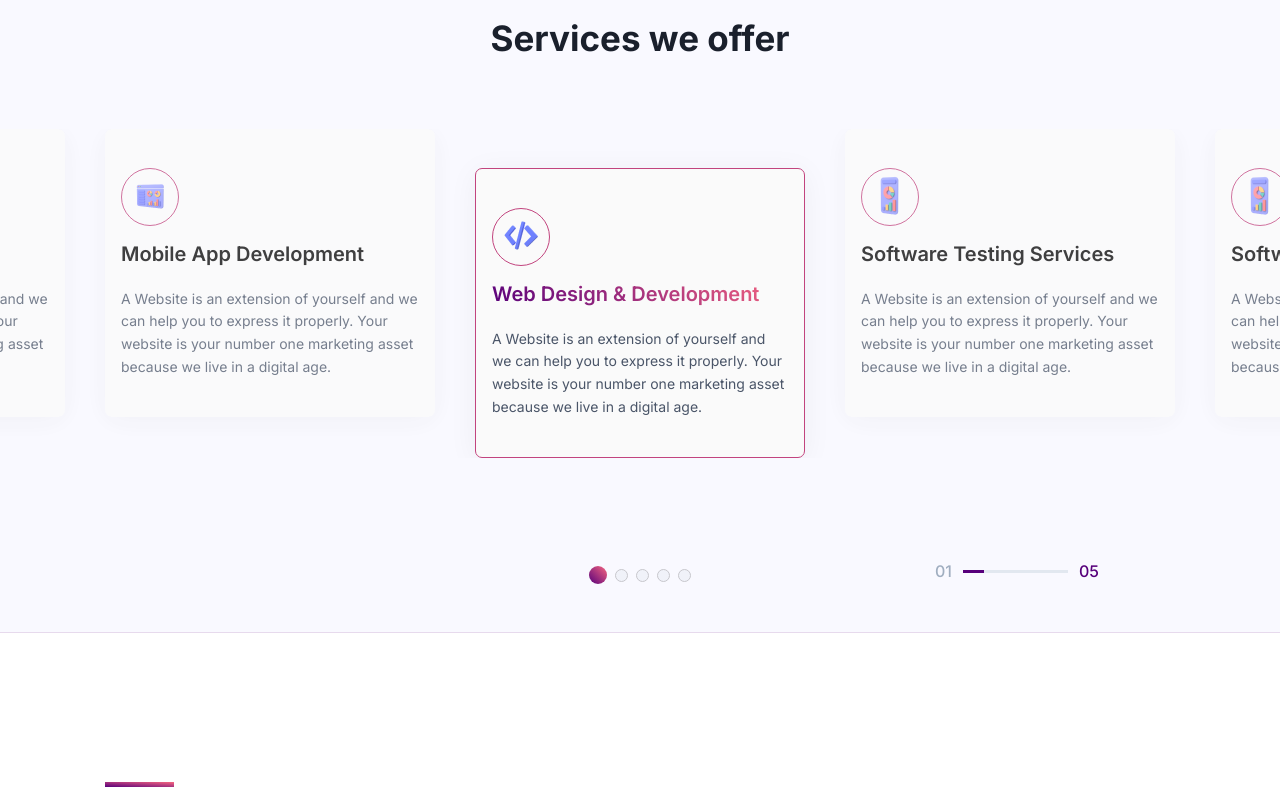
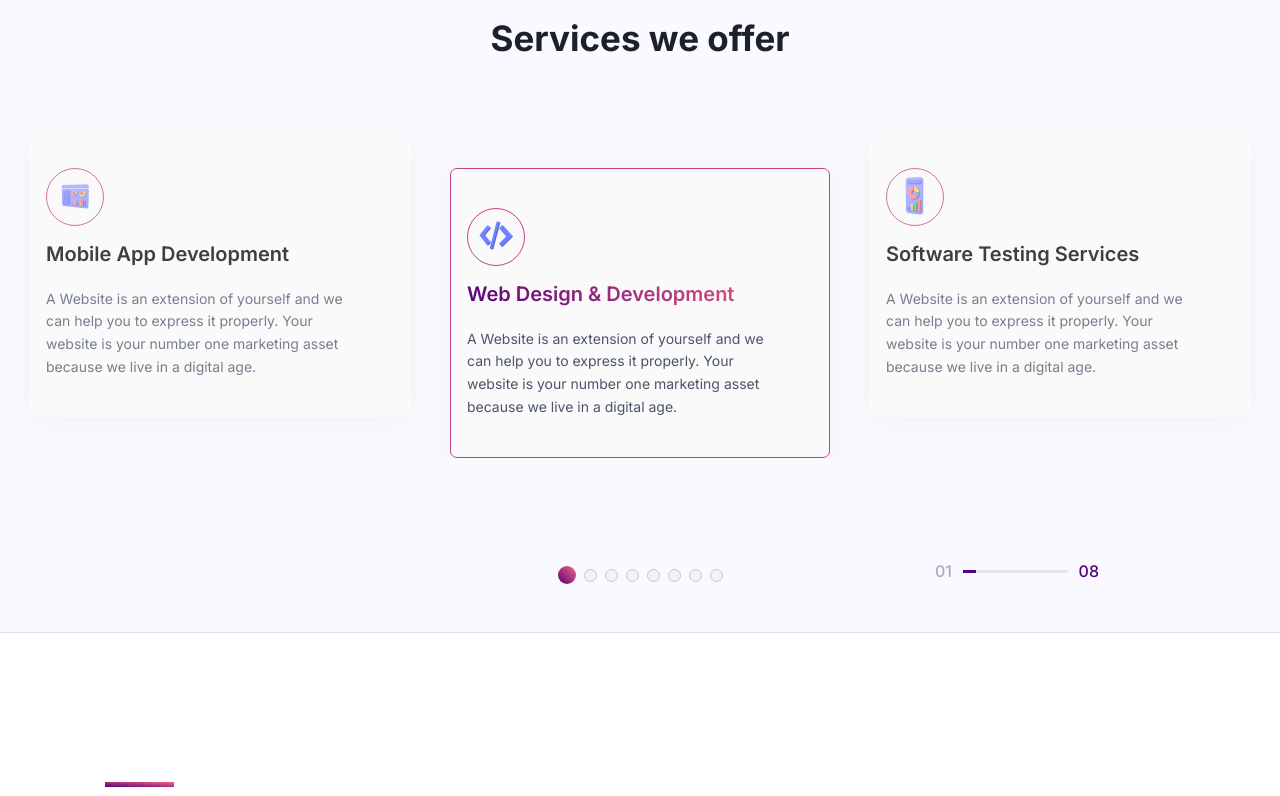
Before and after one commit to ShaikhMuhammad891/design-react, a React (Vite) app: page / in a window 1280 px wide. Shown: the part 860-1656 px from the top of the page. Built offline with nearby package versions, Linux system fonts and the light colour scheme.

Commit message:
design is done

```diff
--- a/src/common/Header.jsx
+++ b/src/common/Header.jsx
@@ -10,7 +10,7 @@ const Header = () => {
   return (
     <>
       <header
-        className={`header sm:px-[25px] px-2 bg-[#FFFFFF]  md:flex justify-between items-center ${
+        className={`header sm:px-[25px] px-2 bg-[#FFFFFF]  md:flex justify-between items-center max-w-[1440px] mx-auto ${
           !showNav ? "flex" : ""
         }`}
       >
--- a/src/components/Button.jsx
+++ b/src/components/Button.jsx
@@ -1,10 +1,18 @@
-import React from "react";
+import React, { useRef } from "react";
 import "./buttons.css";
 const Button = () => {
+  const ref = useRef("");
+  const madeChanges = () => {
+    ref.current.style.color = "white";
+  };
   return (
     <>
       <div>
-        <button className="btn lg:py-[14px] lg:px-[25px] lg:text-[14px] md:py-[10px] md:px-[20px] sm:px-[15px] sm:py-[7px] md:text-[12px] sm:text-[10px] sm:mt-[12px] md:mt-0 md:font-[600] sm:font-[500] text-[#FAFAFA] rounded-[5px] leading-[14px] text-[10px] px-2 py-1">
+        <button
+          onClick={madeChanges}
+          ref={ref}
+          className="btn lg:py-[14px] lg:px-[25px] lg:text-[14px] md:py-[10px] md:px-[20px] sm:px-[15px] sm:py-[7px] md:text-[12px] sm:text-[10px] sm:mt-[12px] md:mt-0 md:font-[600] sm:font-[500] text-[#FAFAFA] rounded-[5px] leading-[14px] text-[10px] px-2 py-1"
+        >
           Contact Us
         </button>
       </div>
--- a/src/main/Alcaline.jsx
+++ b/src/main/Alcaline.jsx
@@ -5,7 +5,7 @@ import "./Services.css";
 const Alcline = () => {
   return (
     <>
-      <div className=" mt-[90px] border-t border-[#E7DAED]">
+      <div className=" mt-[90px] border-t border-[#E7DAED] max-w-[1440px] mx-auto">
         <div className=" md:mt-[93px] sm:mt-[60px] mt-[40px]">
           <div className=" flex justify-center">
             <Line />
@@ -42,7 +42,7 @@ const Alcline = () => {
           })}
         </div>
 
-        <div className=" xl:max-w-[1230px] xl:ml-[170px] mt-[15px] lg:max-w-[1000px] mb:hidden xl:block">
+        <div className=" xl:max-w-[1230px] xl:ml-[170px] mt-[15px] lg:max-w-[1000px] mb:hidden xl:block mx-auto">
           <img src="/images/trophy.png" alt="" />
         </div>
 
--- a/src/main/Approach.jsx
+++ b/src/main/Approach.jsx
@@ -4,7 +4,7 @@ import { Line } from "../assets/Logos";
 const Approach = () => {
   return (
     <>
-      <div className="container mx-auto bg-[#F7F7FA] border-y border-[#E7DAED] mt-[100px]">
+      <div className=" bg-[#F7F7FA] border-y border-[#E7DAED] mt-[100px]">
         <div className=" ">
           <div className=" flex justify-center md:mt-[71px] sm:mt-[60px] mt-[40px]">
             <Line />
--- a/src/main/Footer.jsx
+++ b/src/main/Footer.jsx
@@ -3,8 +3,8 @@ import React from "react";
 const Footer = () => {
   return (
     <>
-      <div className=" md:mt-[133px] dm:mt-[100px] mt-[80px]">
-        <div className=" max-w-[1230px] mx-auto md:flex grid grid-cols-2 relative pb-[81px] border-b border-[#CBD5E0] px-2 ">
+      <div className=" md:mt-[133px] dm:mt-[100px] mt-[80px] border-b border-[#CBD5E0]">
+        <div className=" max-w-[1230px] mx-auto md:flex grid grid-cols-2 relative pb-[81px]  px-2 ">
           <div className=" max-w-[372px]">
             <div>
               <img src="/images/main-logo.png" alt="" />
@@ -68,10 +68,10 @@ const Footer = () => {
             })}
           </div>
         </div>
+      </div>
         <p className=" text-center text-[14px] leading-[10px] font-inter font-[400] text-[#4A5568] mt-[35px] pb-[42px] tracking-tighter">
           © 2023 Copyright by Agency Solutions. All rights reserved.
         </p>
-      </div>
     </>
   );
 };
--- a/src/main/GreatSoftwares.jsx
+++ b/src/main/GreatSoftwares.jsx
@@ -15,7 +15,7 @@ import { Description } from "@mui/icons-material";
 const GreatSoftwares = () => {
   return (
     <>
-      <div className="container lg:mt-[80px] md:mt-[60px] sm:mt-[40px] mt-[40px] max-w-[1440px]">
+      <div className="container lg:mt-[80px] md:mt-[60px] sm:mt-[40px] mt-[40px] max-w-[1440px] mx-auto">
         <div className="">
           <div className=" flex justify-center">
             <Line />
--- a/src/main/LandingPage.jsx
+++ b/src/main/LandingPage.jsx
@@ -16,7 +16,7 @@ import Test from "./Test";
 const LandingPage = () => {
   return (
     <>
-      <div className=" mx-auto max-w-[1440px]">
+      <div className="">
         <TopFront />
         <Services />
         {/* <Test /> */}
--- a/src/main/Services.jsx
+++ b/src/main/Services.jsx
@@ -148,41 +148,43 @@ const Services = () => {
   };
 
   return (
-    <div className="bg-[#F9F9FF] border-y border-[#E7DAED] lg:pb-[150px] md:pb-[70px] sm:pb-[80px] pb-[40px] relative mt-[90px]">
+    <div className="bg-[#F9F9FF] border-y border-[#E7DAED] lg:pb-[150px] md:pb-[70px] sm:pb-[80px] pb-[40px] relative mt-[90px] ">
       <p className="text-[#1A202C] lg:text-[35px] md:text-[28px] sm:text-[25px] text-[20px]  md:font-[700] sm:font-[500] lg:leading-[55px] md:leading-[40px] sm:leading-[30px] lg:mt-[45px] md:mt-[35px] sm:mt-[25px] mt-[20px] font-inter text-center">
         Services we offer
       </p>
 
       {/* swiper-container */}
-      <div className="coverflow-swiper">
+      <div className="coverflow-swiper mx-auto">
         <Swiper
           onSlideChange={handleSlideChange}
           grabCursor={true}
           centeredSlides={true}
           loop={true}
+          slidesPerView="auto"
+          // spaceBetween={40}
           breakpoints={{
             375: {
-              slidesPerView: 1,
+              // slidesPerView: 1,
               // spaceBetween: 5,
             },
             640: {
-              slidesPerView: 2,
+              // slidesPerView: 2,
               spaceBetween: 5,
             },
             768: {
-              slidesPerView: 3,
+              // slidesPerView: 3,
               spaceBetween: 10,
             },
             1024: {
-              slidesPerView: 3,
-              spaceBetween: 20,
+              // slidesPerView: 3,
+              spaceBetween: 15,
             },
             1024: {
-              slidesPerView: 3,
+              // slidesPerView: 3,
               spaceBetween: 30,
             },
             1280: {
-              slidesPerView: "auto",
+              // slidesPerView: "auto",
               spaceBetween: 40,
             },
           }}
@@ -192,12 +194,12 @@ const Services = () => {
             type: "bullets",
           }}
           modules={[EffectCoverflow, Pagination, EffectFlip, Navigation]}
-          className="mySwiper max-w-[1440px] w-full h-auto lg:mt-[63px]"
+          className="mySwiper xxl:max-w-[1920px] xl:max-w-[1250px] lg:max-w-[990px] md:max-w-[768px] sm:max-w-[316px] w-full h-auto lg:mt-[63px] max-w-[350px] "
         >
           {data.map((element, index) => (
             <SwiperSlide
               key={index}
-              className={` div-bg rounded-[7px] lg:max-w-[330px] md:max-w-[233px] sm:max-w-[316px]   w-full lg:pl-[16px] md:pl-[12px] lg:py-[38.5px] lg:px-[16px] md:py-[20px] md:px-[20px] sm:py-[15px] sm:pl-[10px] py-6 px-4 ${
+              className={` div-bg rounded-[7px] xxl:max-w-[330px] xl:max-w-[380px] lg:max-w-[310px]   md:max-w-[253px] sm:max-w-[316px]   w-full lg:pl-[16px] md:pl-[12px] lg:py-[38.5px] lg:px-[16px] md:py-[20px] md:px-[20px] sm:py-[15px] sm:pl-[10px] py-6 px-4 ${
                 activeIndex === index
                   ? " border border-[#C2447E] rounded-[7px] active-slide scale-110 mt-[39px] bg-gradient-to-br transform"
                   : " opacity-75"
@@ -230,7 +232,8 @@ const Services = () => {
         <div className="swiper-pagination absolute lg:mb-[40px] mb-[10px]"></div>
       </div>
       {/* progressbar */}
-      <div className="prog-container sm:max-w-[164px] max-w-[115px] h-[3px] w-full  absolute lg:right-[181px] lg:bottom-[59px] sm:right-[30px] sm:bottom-[25px] bottom-[22.5px] right-2   flex items-center justify-center gap-[11px]">
+      {/* <div className=" max-w-[1440px] mx-auto relative"> */}
+      <div className=" prog-container sm:max-w-[164px] max-w-[115px] h-[3px] w-full  absolute lg:right-[181px] lg:bottom-[59px] sm:right-[30px] sm:bottom-[25px] bottom-[22.5px] right-2   flex items-center justify-center gap-[11px]">
         <span className="progress-left font-inter font-[500] sm:text-[16px] text-[12px] leading-[25px]">
           0{activeIndex + 1}
         </span>
@@ -245,6 +248,7 @@ const Services = () => {
           0{data.length - activeIndex}
         </span>
       </div>
+      {/* </div> */}
     </div>
   );
 };
@@ -268,6 +272,24 @@ const data = [
   {
     title: "Software Testing Services",
     img: "/images/mobile-logo.png",
+    description:
+      "A Website is an extension of yourself and we can help you to express it properly. Your website is your number one marketing asset because we live in a digital age.",
+  },
+  {
+    title: "Mobile App Development",
+    img: "/images/dashboard.png",
+    description:
+      "A Website is an extension of yourself and we can help you to express it properly. Your website is your number one marketing asset because we live in a digital age.",
+  },
+  {
+    title: "Mobile App Development",
+    img: "/images/dashboard.png",
+    description:
+      "A Website is an extension of yourself and we can help you to express it properly. Your website is your number one marketing asset because we live in a digital age.",
+  },
+  {
+    title: "Mobile App Development",
+    img: "/images/dashboard.png",
     description:
       "A Website is an extension of yourself and we can help you to express it properly. Your website is your number one marketing asset because we live in a digital age.",
   },
--- a/src/main/TopFront.jsx
+++ b/src/main/TopFront.jsx
@@ -1,15 +1,37 @@
-import React from "react";
+import React, { useEffect, useRef, useState } from "react";
 // import { ComputerGuy, Eclips } from "../assets/Logos";
 import StartedButton from "../components/StartedButton";
 import { Eclips } from "../assets/Logos";
 
 const TopFront = () => {
+  function myName(name) {
+    console.log("my name is " + name);
+  }
+  myName("Shaikh Muhammad");
+  const [count, setCount] = useState(0);
+  const prevCountRef = useRef();
+  const prevCountRef2 = useRef();
+
+  useEffect(() => {
+    setTimeout(() => {
+      setCount((count) => count + 1);
+    }, 1000);
+    prevCountRef.current = count;
+  });
+
+
+
   return (
     <>
-      <div className=" relative">
+      <div className=" relative max-w-[1440px] mx-auto">
         <div className=" md:mt-[69px] sm:mt-[50px] md:ml-[104px] sm:ml-[77px] sm:flex ml-4 ">
           <div className=" xl:max-w-[531px] xl:w-full xl:my-[103px] lg:max-w-[450px] w-full lg:my-[80px] md:max-w-[300px] md:my-[50px] sm:max-w-[280px] max-w-[300px] sm:my-[40px] my-[30px]">
             <div>
+              {/* <p ref={prevCountRef2}>Current count: {count}</p>
+              <p>
+                Previous count: {prevCountRef.current !== undefined ? prevCountRef.current : "N/A"}
+              </p> */}
+              {/* <button onClick={clickHere}>change focus</button> */}
               <p className=" xl:text-[53px] lg:text-[34px] md:text-[25px] text-[23px] font-[300] xl:leading-[71px] lg:leading-[51px] md:leading-[40px] sm:leading-[30px] leading-[25px] font-inter">
                 Great <span className=" text-[#ae387e]">software</span> is
               </p>
--- a/src/main/Trust.jsx
+++ b/src/main/Trust.jsx
@@ -43,7 +43,7 @@ const Trust = () => {
 
   return (
     <>
-      <div className=" relative">
+      <div className=" relative max-w-[1440px] mx-auto">
         <div className=" absolute left-[105px] md:top-[-185px] sm:mt-[-135px] mt-[-120px] z-[-1]">
           <Eclips />
         </div>
@@ -119,7 +119,7 @@ const Trust = () => {
         </div>
       </div>
 
-      <div className=" example bg-[#F7F7FA] py-[60px] relative">
+      <div className=" example bg-[#F7F7FA] py-[60px] relative ">
         <Swiper
           navigation={{
             nextEl: ".swiper-button-next", // Selector for your custom "Next" button
@@ -129,7 +129,7 @@ const Trust = () => {
           modules={[Navigation]}
           spaceBetween={40}
           loop={true}
-          className="mySwiper"
+          className="mySwiper max-w-[1440px] mx-auto"
           ref={swiperRefe}
           slidesPerView={6}
           breakpoints={{
@@ -174,6 +174,7 @@ const Trust = () => {
           <SwiperSlide>
             <img src="/images/Logo-6.png" alt="" />
           </SwiperSlide>
+
         </Swiper>
       </div>
     </>
--- a/tailwind.config.js
+++ b/tailwind.config.js
@@ -8,6 +8,8 @@ export default {
       "md": "768px",
       "lg": "1024px",
       "xl": "1280px",
+      "xxl": "1440px",
+
     },
     extend: {},
     fontFamily: {
```
